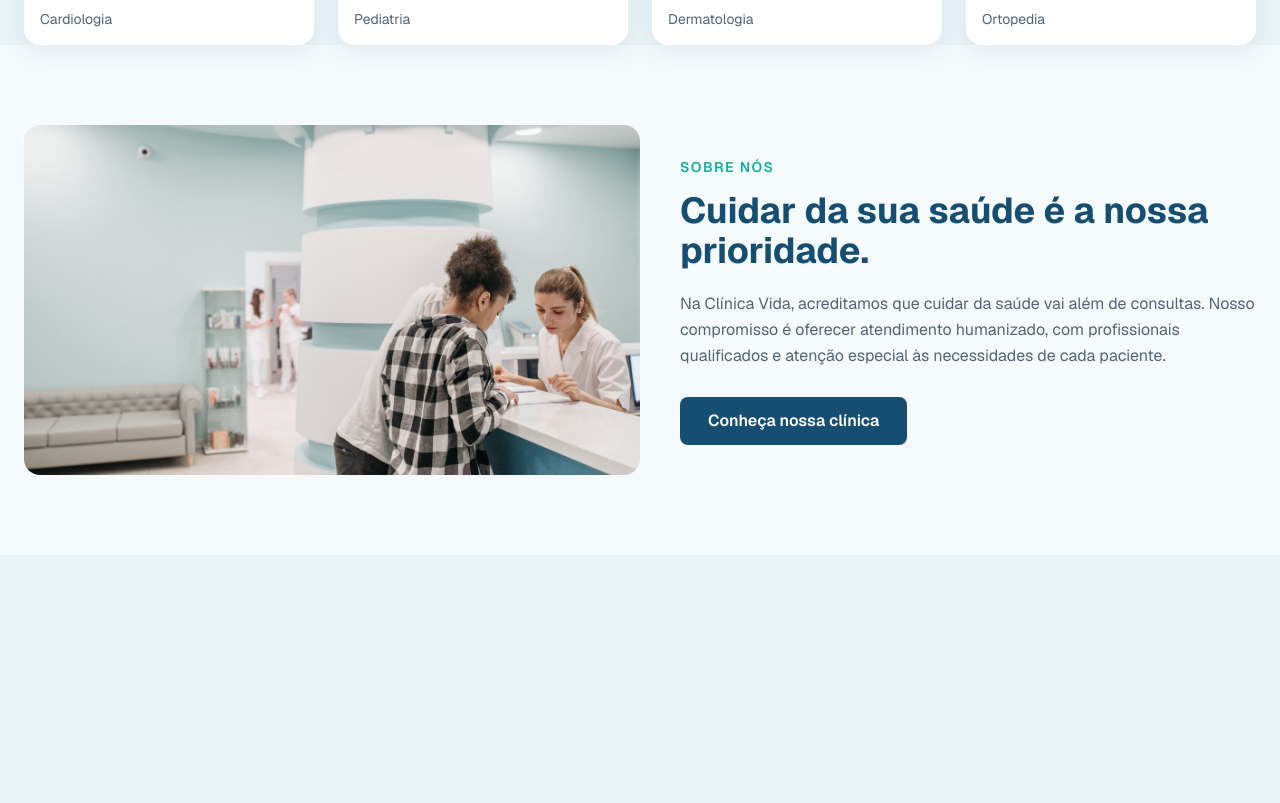
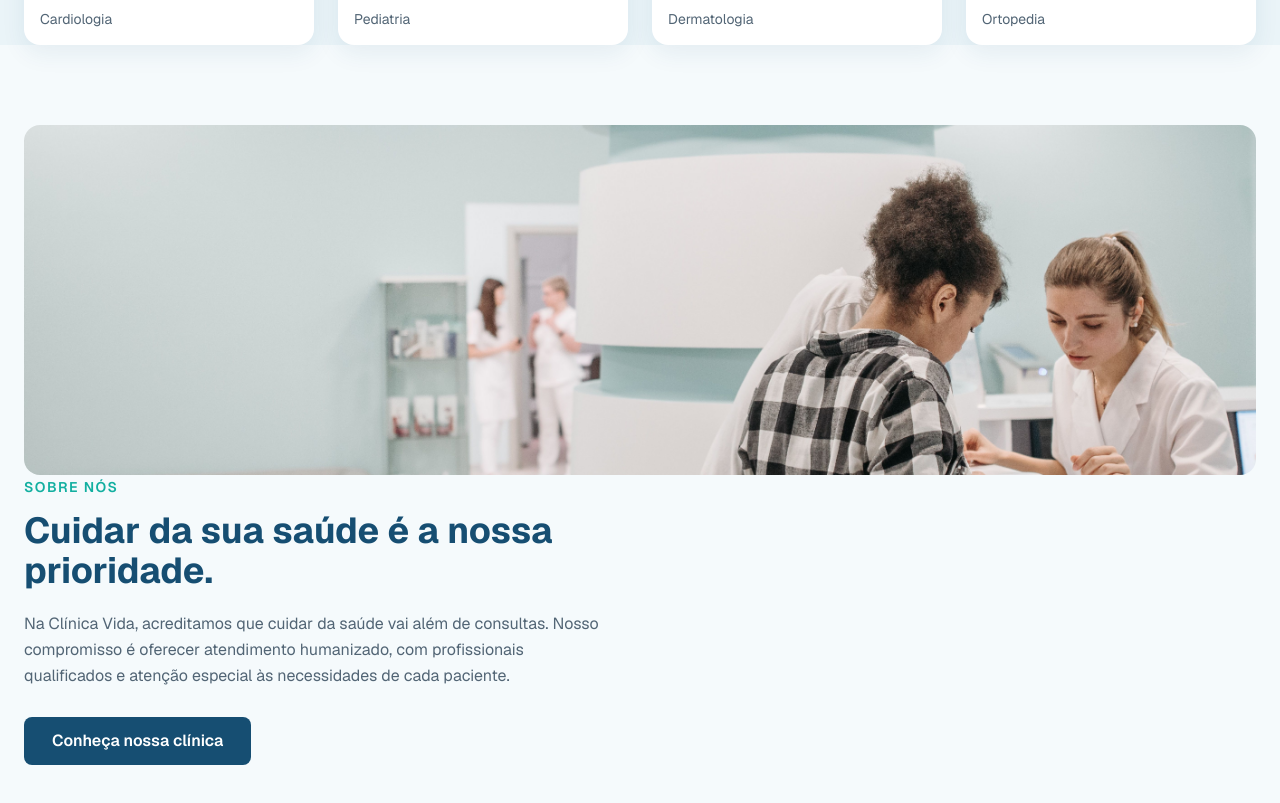
Before and after one commit to andre-webcode/frontend, a Next.js app: page / in a window 1280 px wide. Shown: the part 1844-2647 px from the top of the page. Before the commit the page ends 2399 px from the top, so only its background shows below. Built offline with nearby package versions, Linux system fonts and the light colour scheme.

Commit message:
feat: improve about section layout and parallax effect

```diff
--- a/src/components/sections/About.tsx
+++ b/src/components/sections/About.tsx
@@ -1,3 +1,5 @@
+"use client"
+
 import Image from "next/image"
 import { Container } from "../container"
 import Link from "next/link"
@@ -7,13 +9,10 @@ export const About = () => {
     return (
         <section className="bg-[#F5FAFC] py-20">
             <Container>
-                <div className="flex flex-col gap-10 md:flex-row md:items-center">
-                    <Image
-                        src="/5.jpg"
-                        alt="atendimento"
-                        width={600}
-                        height={400}
-                        className="h-[350px] w-full rounded-2xl object-cover md:w-1/2"
+
+                    <div
+                        className="h-[250px] md:h-[350px] w-full rounded-2xl md:bg-fixed bg-[35%_center] bg-cover "
+                        style={{ backgroundImage: "url('/5.jpg')" }}
                     />
 
                     <div className="max-w-xl md:flex-1">
@@ -39,7 +38,7 @@ export const About = () => {
                         </Link>
                     </div>
 
-                </div>
+
 
 
             </Container>
```
Also changed, not shown: src/components/sections/Doctors.tsx (+17 -5 lines).
